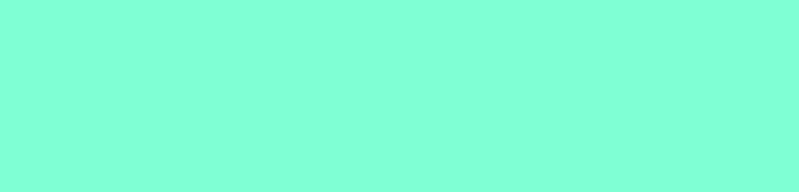
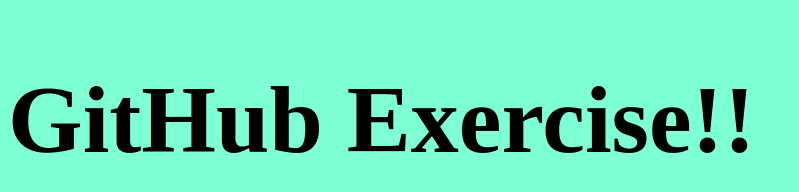
Before and after one commit to tdj182/GitHub-Exercise, a plain HTML site: page index.html in a window 1280 px wide. Shown: the whole page, without its empty margins (0-799 px from the left). Drawn offline with Linux system fonts and the light colour scheme.

Commit message:
Added and ajusted h1

```diff
--- a/app.css
+++ b/app.css
@@ -1,3 +1,7 @@
 body {
   background-color: aquamarine;
 }
+
+h1 {
+  font-size: 6rem;
+}
--- a/index.html
+++ b/index.html
@@ -7,7 +7,7 @@
   <title>Document</title>
 </head>
 <body>
-
+  <h1>GitHub Exercise!!</h1>
   <script src="app.js"></script>
 </body>
 </html>
```
